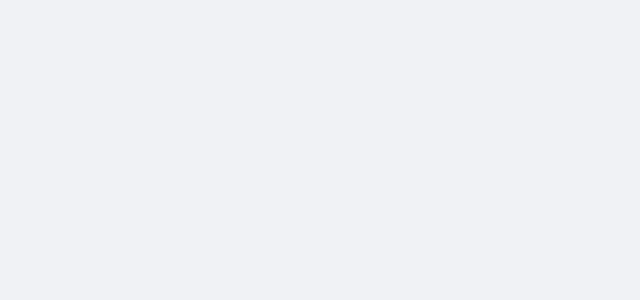
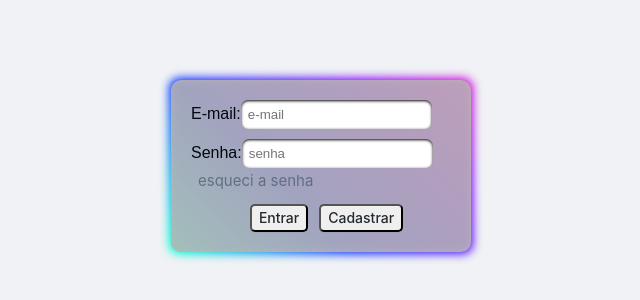
Before and after one commit to rafittu/front-um-trem-to-do, a React (Create React App) app: page /login in a window 1280 px wide. Before the commit this address had no page. Shown: the part 244-544 px from the top of the page, without its empty margins (497-1137 px from the left). Built offline with nearby package versions, Linux system fonts and the light colour scheme.

Commit message:
feat: user login page

```diff
--- /dev/null
+++ b/src/pages/Login.jsx
@@ -0,0 +1,113 @@
+import React, { useState } from 'react';
+import { useNavigate, Link } from 'react-router-dom';
+import axios from 'axios';
+
+import '../styles/Login.css';
+
+function Login() {
+  const navigate = useNavigate();
+
+  const [email, setEmail] = useState('');
+  const [password, setPassword] = useState('');
+  const [error, setError] = useState(false);
+  const [isLoading, setIsLoading] = useState(false);
+
+  const handleChange = (event) => {
+    const { name, value } = event.target;
+
+    if (name === 'email') {
+      setEmail(value);
+    } else {
+      setPassword(value);
+    }
+  };
+
+  const validateLogin = async () => {
+    try {
+      const response = await axios.post('http://localhost:3001/auth/signin', {
+        email,
+        password,
+      });
+
+      const { accessToken } = response.data;
+      localStorage.setItem('accessToken', accessToken);
+
+      return true;
+    } catch (err) {
+      return false;
+    }
+  };
+
+  const handleSubmit = async (event) => {
+    event.preventDefault();
+    setIsLoading(true);
+
+    const isValid = await validateLogin();
+
+    if (isValid) {
+      navigate('/');
+    } else {
+      setError(true);
+    }
+
+    setIsLoading(false);
+  };
+
+  return (
+    <section className="signIn">
+      <form onSubmit={handleSubmit}>
+        <div className="inputs-container">
+          <label htmlFor="login">
+            E-mail:
+            <input
+              name="email"
+              id="login"
+              value={email}
+              onChange={handleChange}
+              type="email"
+              required
+              placeholder="e-mail"
+            />
+          </label>
+
+          <label htmlFor="password">
+            Senha:
+            <input
+              name="password"
+              id="password"
+              value={password}
+              onChange={handleChange}
+              type="password"
+              required
+              placeholder="senha"
+            />
+          </label>
+        </div>
+
+        <span className="recover-password">
+          <Link to="/recover-password">
+            <p>esqueci a senha</p>
+          </Link>
+        </span>
+
+        {error && (
+        <div className="error-msg">
+          <p>E-mail ou senha inválido</p>
+        </div>
+        )}
+
+        <div className="inputs-buttons">
+          <button type="submit" disabled={isLoading}>
+            {isLoading ? 'Entrando...' : 'Entrar'}
+          </button>
+
+          <Link to="/signup">
+            <button type="button">Cadastrar</button>
+          </Link>
+        </div>
+      </form>
+    </section>
+  );
+}
+
+export default Login;
--- a/src/router/Router.jsx
+++ b/src/router/Router.jsx
@@ -1,10 +1,12 @@
 import React from 'react';
 import { Route, Routes } from 'react-router-dom';
 import Home from '../pages/Home';
+import Login from '../pages/Login';
 
 function Router() {
   return (
     <Routes>
+      <Route exact path="/login" element={<Login />} />
       <Route exact path="/" element={<Home />} />
     </Routes>
   );
--- /dev/null
+++ b/src/styles/Login.css
@@ -0,0 +1,152 @@
+.signIn {
+  background-color: rgb(128, 128, 128, 0.3);
+  padding: 20px;
+  border-radius: 10px;
+  margin: 50px;
+  width: 300px;
+  position: absolute;
+  top: 45%;
+  left: 60%;
+  transform: translate(-50%, -50%);
+  color: rgb(1, 8, 14);
+}
+
+.inputs-container:before {
+  content: '';
+  background: linear-gradient(
+    45deg,
+    #ff0000,
+    #ff7300,
+    #fffb00,
+    #48ff00,
+    #00ffd5,
+    #002bff,
+    #7a00ff,
+    #ff00c8,
+    #ff0000
+  );
+  position: absolute;
+  top: -2px;
+  left: -2px;
+  background-size: 400%;
+  z-index: -1;
+  filter: blur(5px);
+  -webkit-filter: blur(5px);
+  width: calc(100% + 4px);
+  height: calc(100% + 4px);
+  animation: glowing-button-85 21s linear infinite;
+  transition: opacity 0.3s ease-in-out;
+  border-radius: 10px;
+}
+
+@keyframes glowing-button-85 {
+  0% {
+    background-position: 0 0;
+  }
+  50% {
+    background-position: 400% 0;
+  }
+  100% {
+    background-position: 0 0;
+  }
+}
+
+.inputs-container:after {
+  z-index: -1;
+  content: '';
+  position: absolute;
+  width: 100%;
+  height: 100%;
+  background: #bbb6b6de;
+  left: 0;
+  top: 0;
+  border-radius: 10px;
+}
+
+.inputs-container input {
+  padding: 7px;
+  border-radius: 7px;
+  border: none;
+  box-shadow: inset 0 1px 3px #000;
+  outline: none;
+  margin-bottom: 10px;
+}
+
+.inputs-buttons {
+  display: flex;
+  justify-content: center;
+  margin-top: 3px;
+}
+
+.inputs-buttons button {
+  margin-left: 11px;
+  padding: 2px 7px;
+  cursor: pointer;
+  border-radius: 5px;
+  box-shadow: rgba(27, 31, 35, 0.04) 0 1px 0,
+    rgba(255, 255, 255, 0.25) 0 1px 0 inset;
+  box-sizing: border-box;
+  color: #24292e;
+  font-family: -apple-system, system-ui, 'Segoe UI', Helvetica, Arial,
+    sans-serif, 'Apple Color Emoji', 'Segoe UI Emoji';
+  font-size: 14px;
+  font-weight: 500;
+  line-height: 20px;
+  list-style: none;
+  transition: background-color 0.2s cubic-bezier(0.3, 0, 0.5, 1);
+  white-space: nowrap;
+  word-wrap: break-word;
+}
+
+button:hover {
+  background-color: rgba(89, 102, 110, 0.795);
+  color: white;
+}
+
+.recover-password a {
+  display: inline-block;
+  vertical-align: middle;
+  text-decoration: none;
+}
+
+.recover-password p {
+  margin-top: -7px;
+  margin-bottom: 11px;
+  margin-left: 7px;
+  font-size: 15px;
+  text-align: left;
+  color: rgba(68, 89, 109, 0.719);
+  font-family: -apple-system, system-ui, 'Segoe UI', Helvetica, Arial,
+    sans-serif, 'Apple Color Emoji', 'Segoe UI Emoji';
+}
+
+.recover-password p:hover {
+  color: rgb(5, 19, 100);
+}
+
+.error-msg p {
+  margin: 0;
+  margin-bottom: 9px;
+  font-size: 15px;
+  text-align: center;
+  color: rgb(126, 2, 2);
+}
+
+@media (max-width: 514px) {
+  .signIn {
+    width: 70%;
+    margin: 20px auto;
+    top: 45%;
+    left: 50%;
+    transform: translate(-50%, -50%);
+  }
+
+  .inputs-container label {
+    display: block;
+    margin-bottom: 7px;
+  }
+
+  .inputs-container input {
+    width: 90%;
+  }
+}
```
